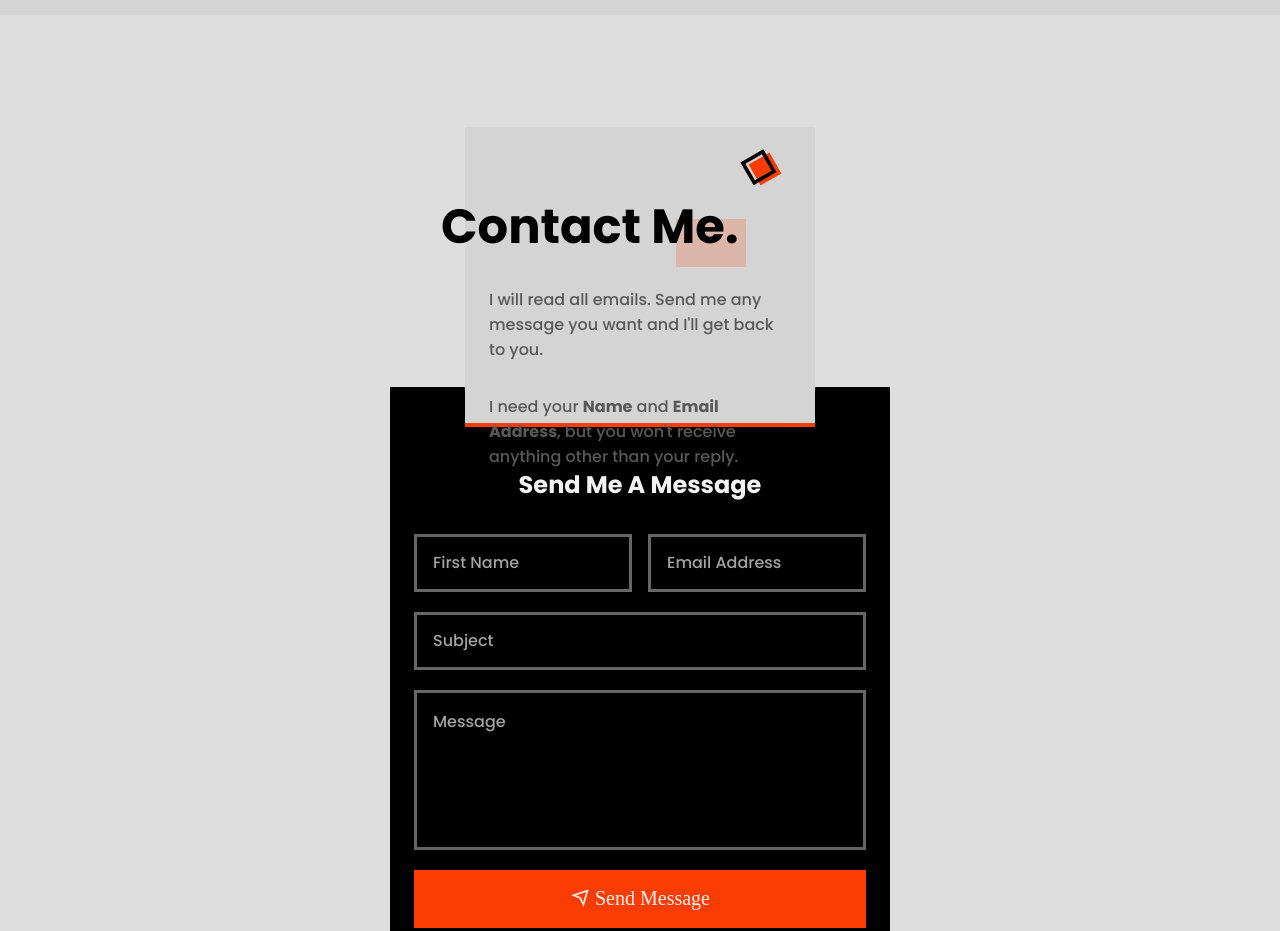
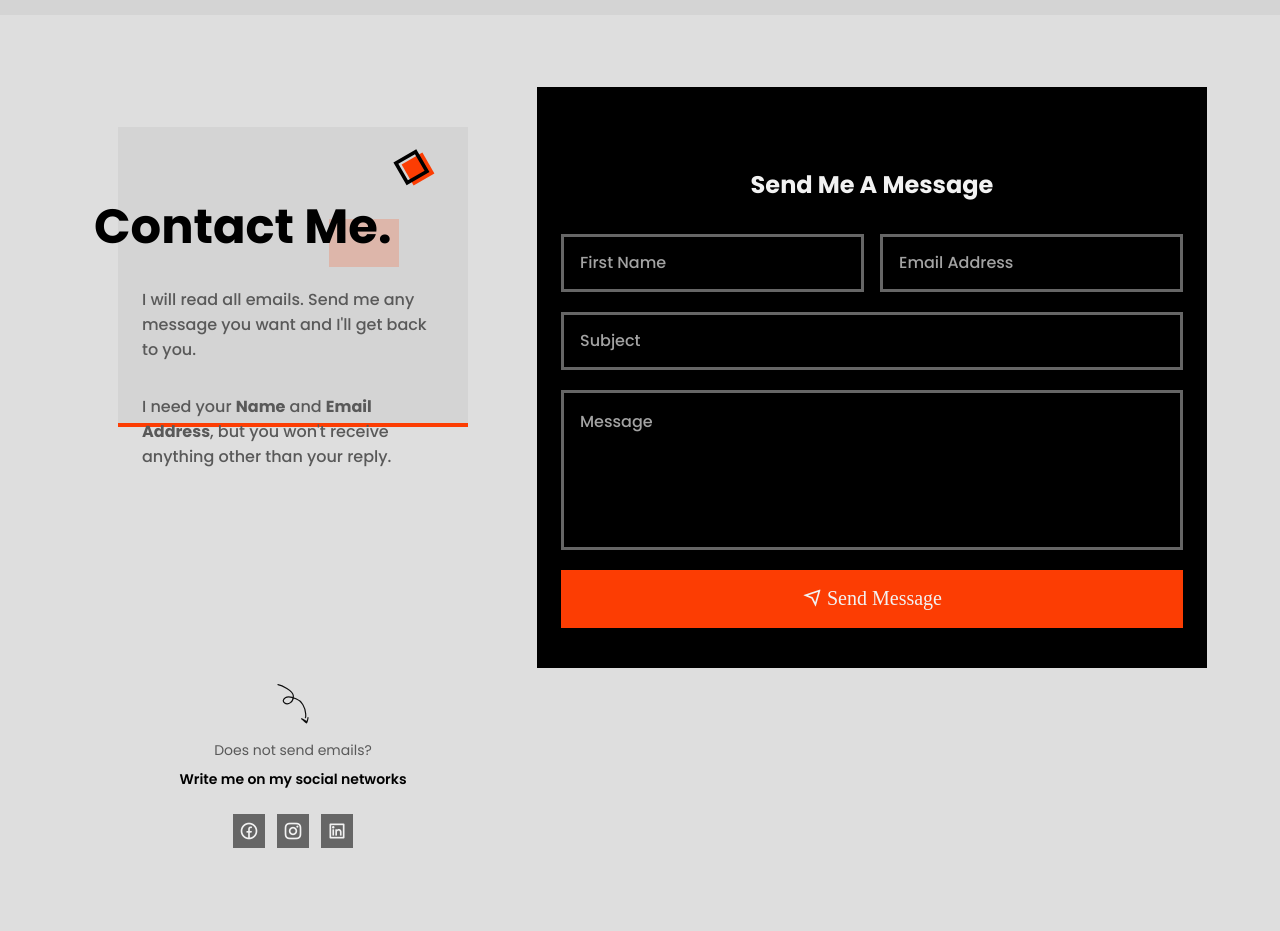
Before and after one commit to Patrick-Ngige/Portfolio-new, a plain HTML site: page index.html in a window 1280 px wide. Shown: the part 3740-4671 px from the top of the page. Drawn offline with nearby package versions, Linux system fonts and the light colour scheme.

Commit message:
responsiveness: larger screens - contact section

```diff
--- a/styles.css
+++ b/styles.css
@@ -1473,4 +1473,11 @@ body.dark-theme {
     .projects__button {
         right: 1.25rem;
     }
+
+
+    .contact__container {
+        grid-template-columns: 440px 670px;
+        grid-template-rows: initial;
+        padding-bottom: 2rem;
+    }
 }
```
